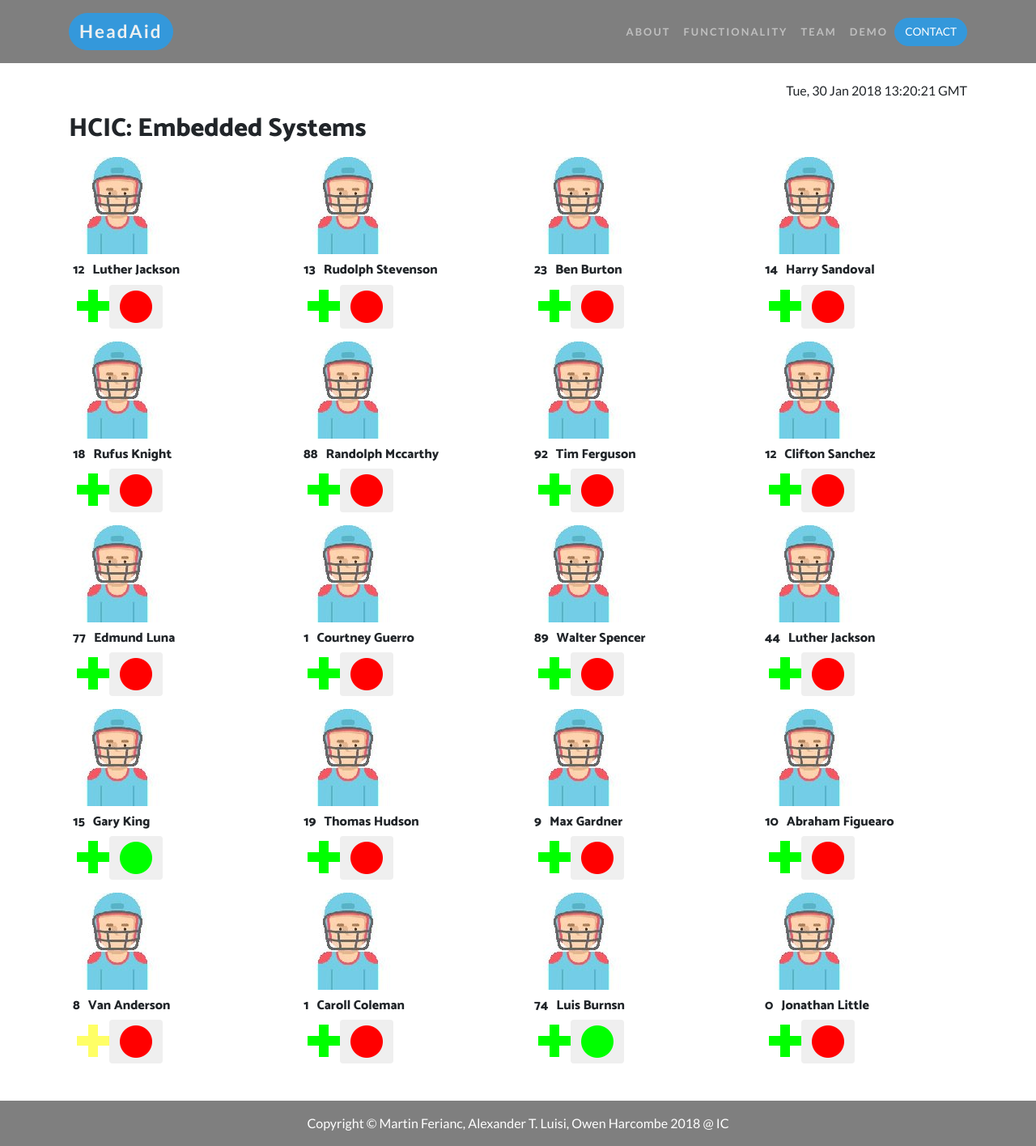
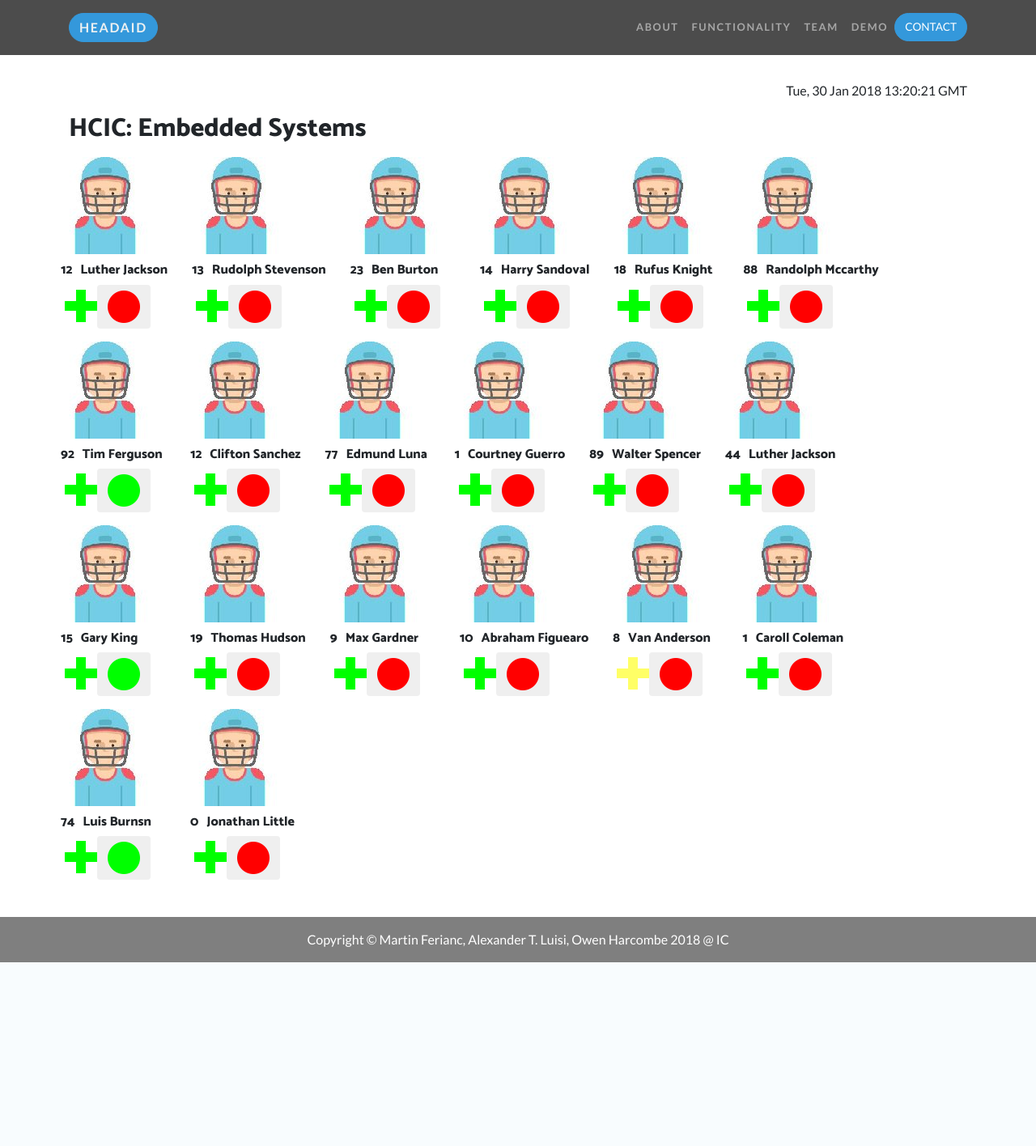
Before and after one commit to martinferianc/EmbeddedSystems-EIE3, a Flask app: page /demo in a window 1280 px wide. Shown: the whole page at 81% size. After the commit the page ends 1189 px from the top, so only its background shows below. Run offline with Flask 2, Linux system fonts and the light colour scheme; parts of the project's set-up code (start-up, migrations or seed data) failed here and were passed over; some libraries are stand-ins or nearby versions.

Commit message:
[cw1] Fixed wbesite links, player scaling and logo ling

```diff
--- a/Coursework 1/src/master/main.py
+++ b/Coursework 1/src/master/main.py
@@ -8,11 +8,9 @@
 
 if __name__ == '__main__':
     HOST = sys.argv[1]
-    PORT = sys.argv[2]
+    PORT = int(sys.argv[2])
 
     #Establish connection
-
-    #Filtering of the data
 
 
     #### ALL ESTABLISHING CODE BEFORE THESE LINES ###
--- a/Coursework 1/src/master/www/web/landing/views.py
+++ b/Coursework 1/src/master/www/web/landing/views.py
@@ -65,6 +65,15 @@
 def index():
     return render_template('index.html', page_title='Home')
 
+#Listening here
+@landing.route('/data_posting', methods=['GET','POST'])
+@landing.route('/data_posting/', methods=['GET','POST'])
+def data_posting():
+    parsed,team_name = load_data()
+
+    ## DO some processing
+    return render_template('demo.html',players=parsed,team_name=team_name,page_title='Demo')
+
 
 @landing.route('/demo', methods=['GET','POST'])
 @landing.route('/demo/', methods=['GET','POST'])
--- a/Coursework 1/src/master/www/web/static/css/one-page-wonder.css
+++ b/Coursework 1/src/master/www/web/static/css/one-page-wonder.css
@@ -58,23 +58,21 @@
 .navbar-custom {
   padding-top: 1rem;
   padding-bottom: 1rem;
-  background-color: rgba(0, 0, 0, 0.5);
+  background-color: rgba(0, 0, 0, 0.7);
 }
 
 .navbar-custom .navbar-brand {
-  font-size: 1.4rem;
-  letter-spacing: 0.13rem;
+  text-transform: uppercase;
+  font-size: 1rem;
+  letter-spacing: 0.1rem;
   font-weight: 700;
 }
-.nav-item{
-    padding-top: 2px;
-}
 
-.navbar-custom .navbar-nav .nav-item .nav-link{
+.navbar-custom .navbar-nav .nav-item .nav-link {
   text-transform: uppercase;
   font-size: 0.8rem;
   font-weight: 700;
-  letter-spacing: 0.13rem;
+  letter-spacing: 0.1rem;
 }
 header.masthead {
   position: relative;
--- a/Coursework 1/src/master/www/web/templates/demo.html
+++ b/Coursework 1/src/master/www/web/templates/demo.html
@@ -14,7 +14,11 @@
     <title>Demo</title>
 
     <!-- Bootstrap core CSS -->
-    <link href="/static/vendor/bootstrap/css/bootstrap.css" rel="stylesheet">
+    <link rel="stylesheet" href="https://maxcdn.bootstrapcdn.com/bootstrap/4.0.0/css/bootstrap.min.css" integrity="sha384-Gn5384xqQ1aoWXA+058RXPxPg6fy4IWvTNh0E263XmFcJlSAwiGgFAW/dAiS6JXm" crossorigin="anonymous">
+
+    <script src="https://code.jquery.com/jquery-3.2.1.slim.min.js" integrity="sha384-KJ3o2DKtIkvYIK3UENzmM7KCkRr/rE9/Qpg6aAZGJwFDMVNA/GpGFF93hXpG5KkN" crossorigin="anonymous"></script>
+    <script src="https://cdnjs.cloudflare.com/ajax/libs/popper.js/1.12.9/umd/popper.min.js" integrity="sha384-ApNbgh9B+Y1QKtv3Rn7W3mgPxhU9K/ScQsAP7hUibX39j7fakFPskvXusvfa0b4Q" crossorigin="anonymous"></script>
+    <script src="https://maxcdn.bootstrapcdn.com/bootstrap/4.0.0/js/bootstrap.min.js" integrity="sha384-JZR6Spejh4U02d8jOt6vLEHfe/JQGiRRSQQxSfFWpi1MquVdAyjUar5+76PVCmYl" crossorigin="anonymous"></script>
 
     <!-- Custom fonts for this template -->
     <link href="/static/vendor/font-awesome/css/fontawesome-all.min.css" rel="stylesheet" type="text/css">
@@ -35,7 +39,7 @@
     <!-- Navigation -->
     <nav class="navbar navbar-expand-lg navbar-dark navbar-custom fixed-top">
         <div class="container">
-            <a class="btn btn-primary rounded-pill-logo navbar-brand" style="color:#ecf0f1;">HeadAid</a>
+            <a href=/index class="btn btn-primary rounded-pill-logo navbar-brand" style="color:#ecf0f1;">HeadAid</a>
             <button class="navbar-toggler" type="button" data-toggle="collapse" data-target="#navbarResponsive" aria-controls="navbarResponsive" aria-expanded="false" aria-label="Toggle navigation">
                 <span class="navbar-toggler-icon"></span>
             </button>
@@ -67,7 +71,7 @@
             <p class="text-left"><h2>{{team_name}}</h2></p>
             <div class="row" style="padding-bottom:30px;">
                 {% for player in players %}
-                <div class="player col-md-3" style="padding-right:40px">
+                <div class="player col-sd-1" style="padding-right:40px">
                     <img src="/static/img/player.jpg"/>
                     <div class="row" style="padding-top:10px">
                         <h6 style="padding-left:20px">{{player['number']}}</h6>
```
Also changed, not shown: Coursework 1/data/team/team.json (+1 -1 lines), Coursework 1/src/master/www/web/templates/index.html (+6 -2 lines).
